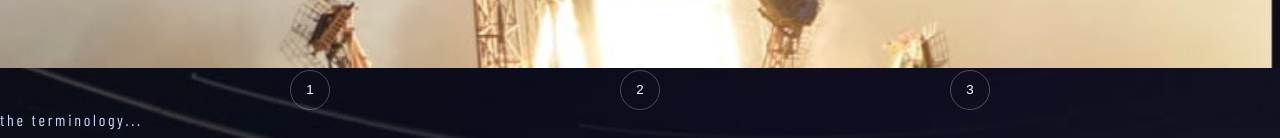
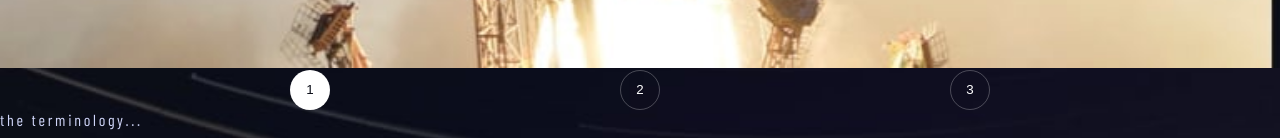
Before and after one commit to KamilKonopski/space-tourism-website-main, a React (Create React App) app: page /technology in a window 1280 px wide. Shown: the part 1283-1421 px from the top of the page. Built offline with nearby package versions, Linux system fonts and the light colour scheme; a web font is replaced by a local one.

Commit message:
add buttons and change content features

```diff
--- a/src/pages/Technology/Technology.jsx
+++ b/src/pages/Technology/Technology.jsx
@@ -1,6 +1,5 @@
 import { useState } from 'react';
 
-import Button from "../../components/Button/Button";
 import Header from "../../components/Header/Header";
 
 import vehicleImage from '../../assets/technology/image-launch-vehicle-landscape.jpg';
@@ -13,28 +12,47 @@ import classes from './Technology.module.css';
 
 function Technology() {
     const [image, setImage] = useState(vehicleImage);
-    const [name, setName] = useState(technologies[0].name);
-    const [desc, setDesc] = useState(technologies[0].description);
+    // const [name, setName] = useState(technologies[0].name);
+    // const [desc, setDesc] = useState(technologies[0].description);
 
-    function changeContentHandler(e) {
-        const target = e.target.textContent
+    // function changeContentHandler(e) {
+    //     const target = e.target.textContent
 
-        if (target === '1') {
-            setImage(vehicleImage);
-            setName(technologies[0].name)
-            setDesc(technologies[0].description)
+    //     if (target === '1') {
+    //         setImage(vehicleImage);
+    //         setName(technologies[0].name)
+    //         setDesc(technologies[0].description)
 
-        } else if (target === '2') {
-            setImage(capsuleImage);
-            setName(technologies[1].name)
-            setDesc(technologies[1].description)
+    //     } else if (target === '2') {
+    //         setImage(capsuleImage);
+    //         setName(technologies[1].name)
+    //         setDesc(technologies[1].description)
 
-        } else if (target === '3') {
-            setImage(spaceportImage);
-            setName(technologies[2].name)
-            setDesc(technologies[2].description)
+    //     } else if (target === '3') {
+    //         setImage(spaceportImage);
+    //         setName(technologies[2].name)
+    //         setDesc(technologies[2].description)
+    //     }
+    // };
+
+    const [technology, isTechnology] = useState({
+        activeObject: technologies[0],
+        objects: technologies,
+        images: [vehicleImage, spaceportImage, capsuleImage]
+    })
+
+    function changeContentHandler(index) {
+        setImage(technology.images[index])
+        isTechnology({ ...technology, activeObject: technology.objects[index] })
+    }
+
+    function toggleClassHandler(index) {
+        if (technology.objects[index] === technology.activeObject) {
+            return `${[classes['technology-page__btn'], classes['technology-page__btn--active']].join(' ')}`
+        } else {
+            return `${classes['technology-page__btn']}`
         }
-    };
+    }
 
     return (
         <div className={classes['technology-page']}>
@@ -42,16 +60,16 @@ function Technology() {
             <main>
                 <h2 className={classes['technology-page__heading']}><strong>03</strong>space launch 101</h2>
                 <div className={classes['technology-page__image-container']}>
-                    <img className={classes['technology-page__image']} src={image} alt={name} />
+                    <img className={classes['technology-page__image']} src={image} alt={technology.activeObject.name} />
                 </div>
                 <div className={classes['technology-page__btn-container']}>
-                    <Button className={classes['technology-page__btn']} onChangeContent={changeContentHandler}>1</Button>
-                    <Button className={classes['technology-page__btn']} onChangeContent={changeContentHandler}>2</Button>
-                    <Button className={classes['technology-page__btn']} onChangeContent={changeContentHandler}>3</Button>
+                    {technology.objects.map((el, index) => (
+                        <button key={el.name} className={toggleClassHandler(index)} onClick={() => changeContentHandler(index)}>{index + 1}</button>
+                    ))}
                 </div>
                 <span className={classes['technology-page__terminology']}>the terminology...</span>
-                <h3 className={classes['technology-page__name']}>{name}</h3>
-                <p className={classes['technology-page__description']}>{desc}</p>
+                <h3 className={classes['technology-page__name']}>{technology.activeObject.name}</h3>
+                <p className={classes['technology-page__description']}>{technology.activeObject.description}</p>
             </main>
         </div>
     );
```
